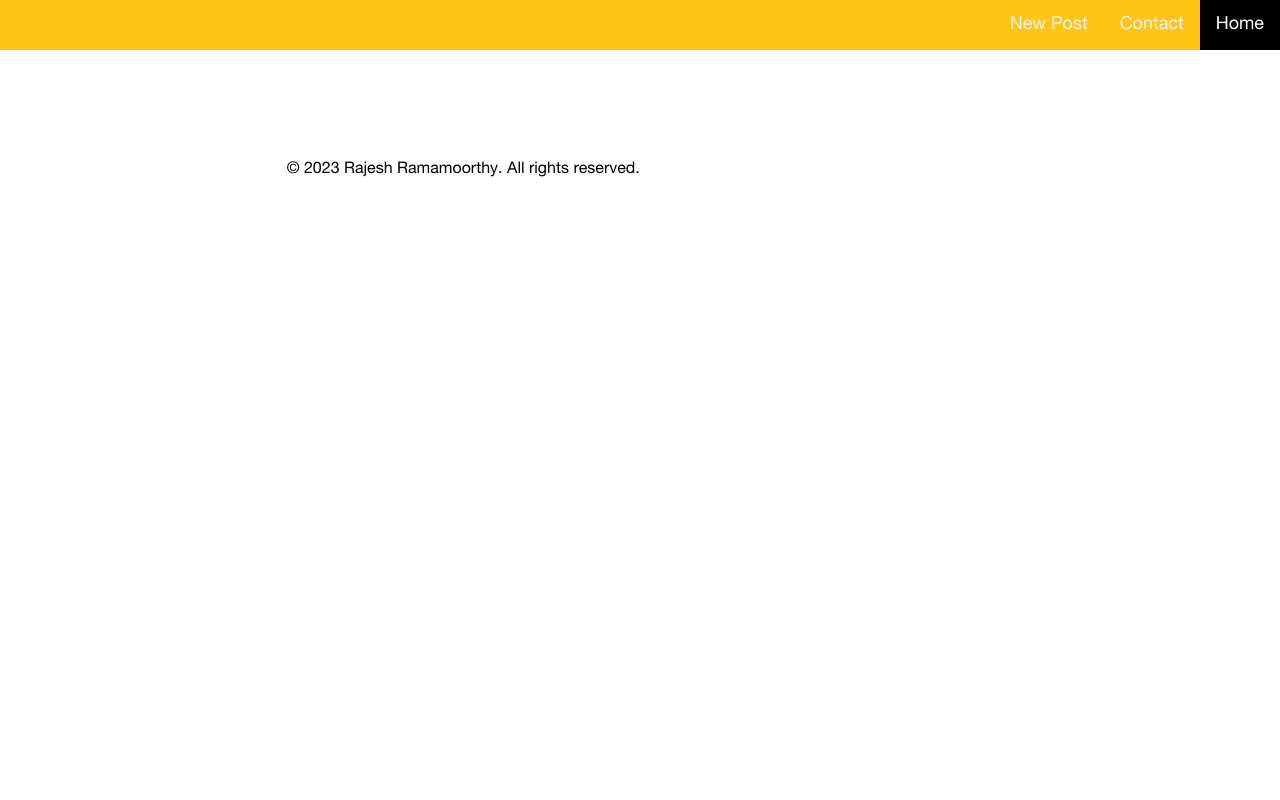
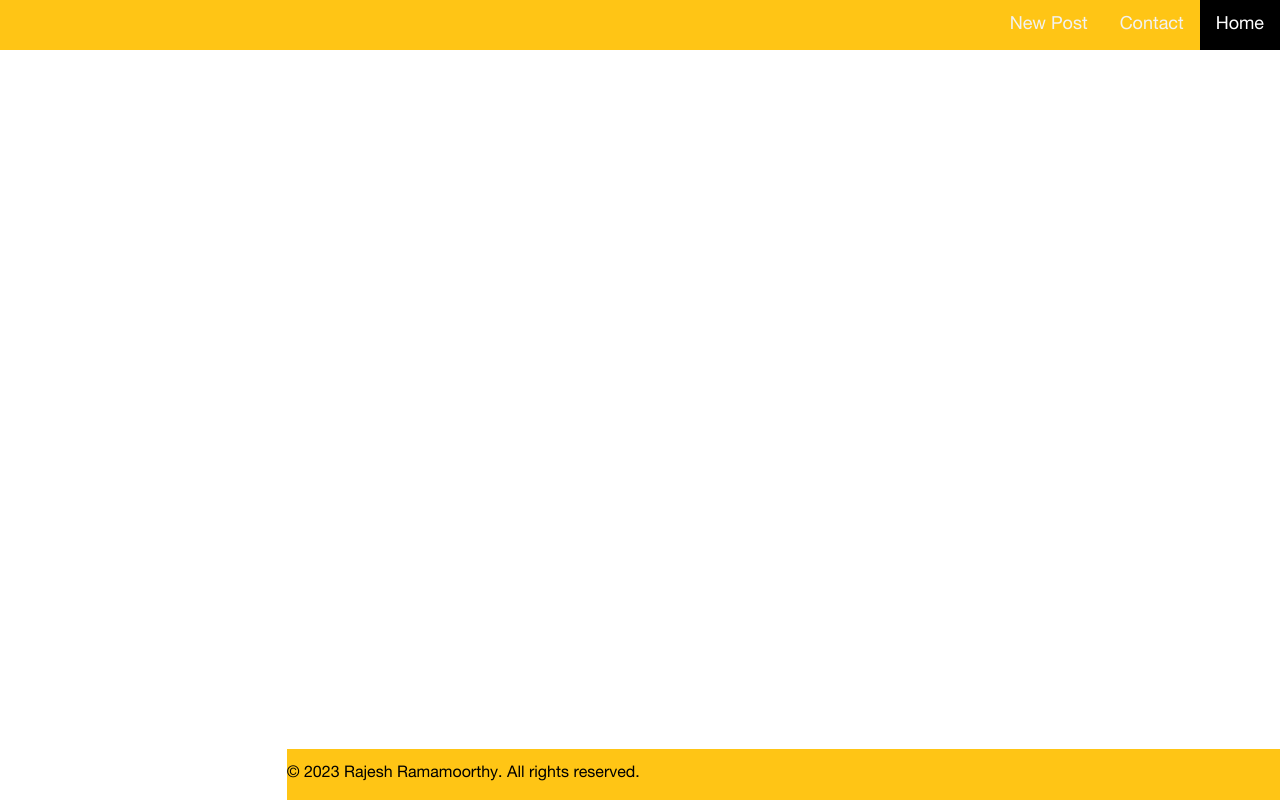
Before and after one commit to rrajesh0205/blog, a Django app: page / in a window 1280 px wide. Run offline with Django 3.2, Linux system fonts and the light colour scheme; data comes from the database, SQL or seed files in the repository; some web fonts are replaced.

Commit message:
Foot notes now coded.

```diff
--- a/templates/home.html
+++ b/templates/home.html
@@ -54,7 +54,9 @@
 
   {% endfor %}
   <br>
-  <p>© 2023 Rajesh Ramamoorthy. All rights reserved.</p>
+    <div class="footnotes">
+            <p>© 2023 Rajesh Ramamoorthy. All rights reserved.</p>
+    </div>
 </div>
 
 {% endblock %}
```
